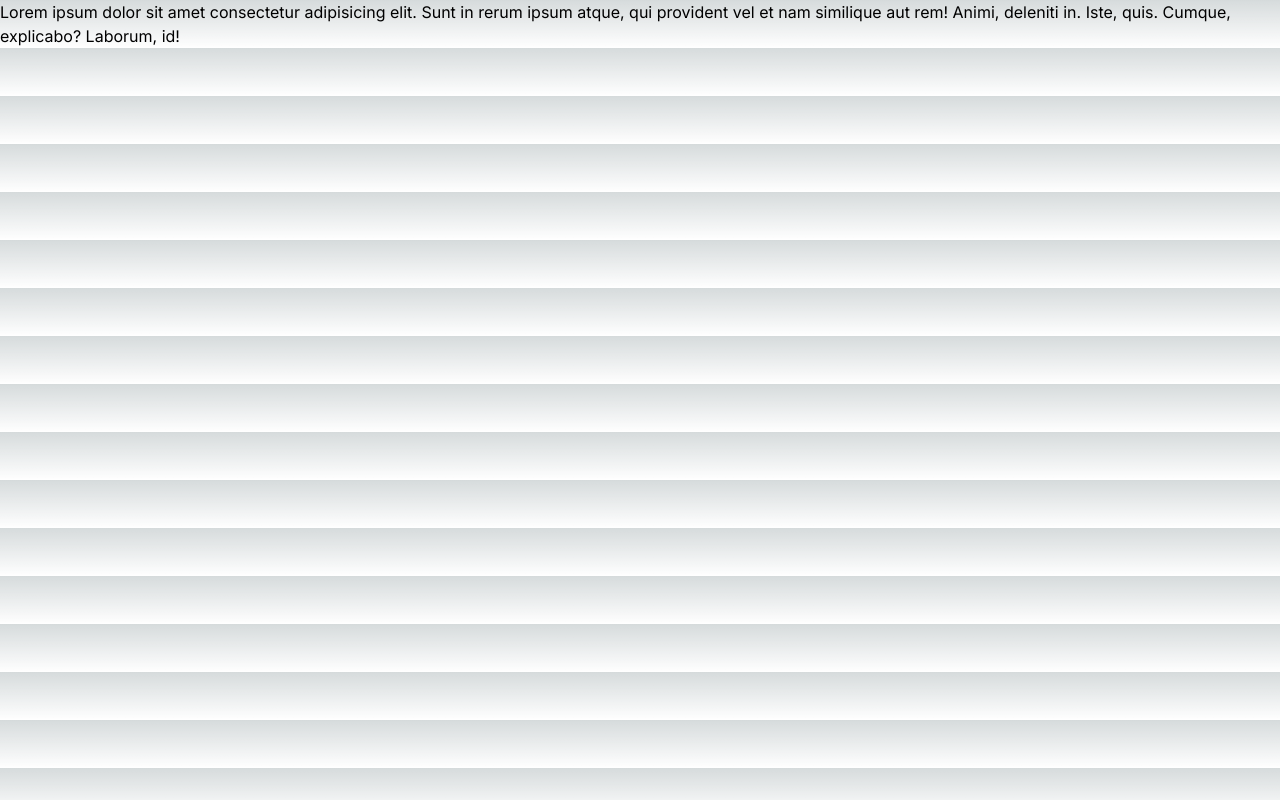
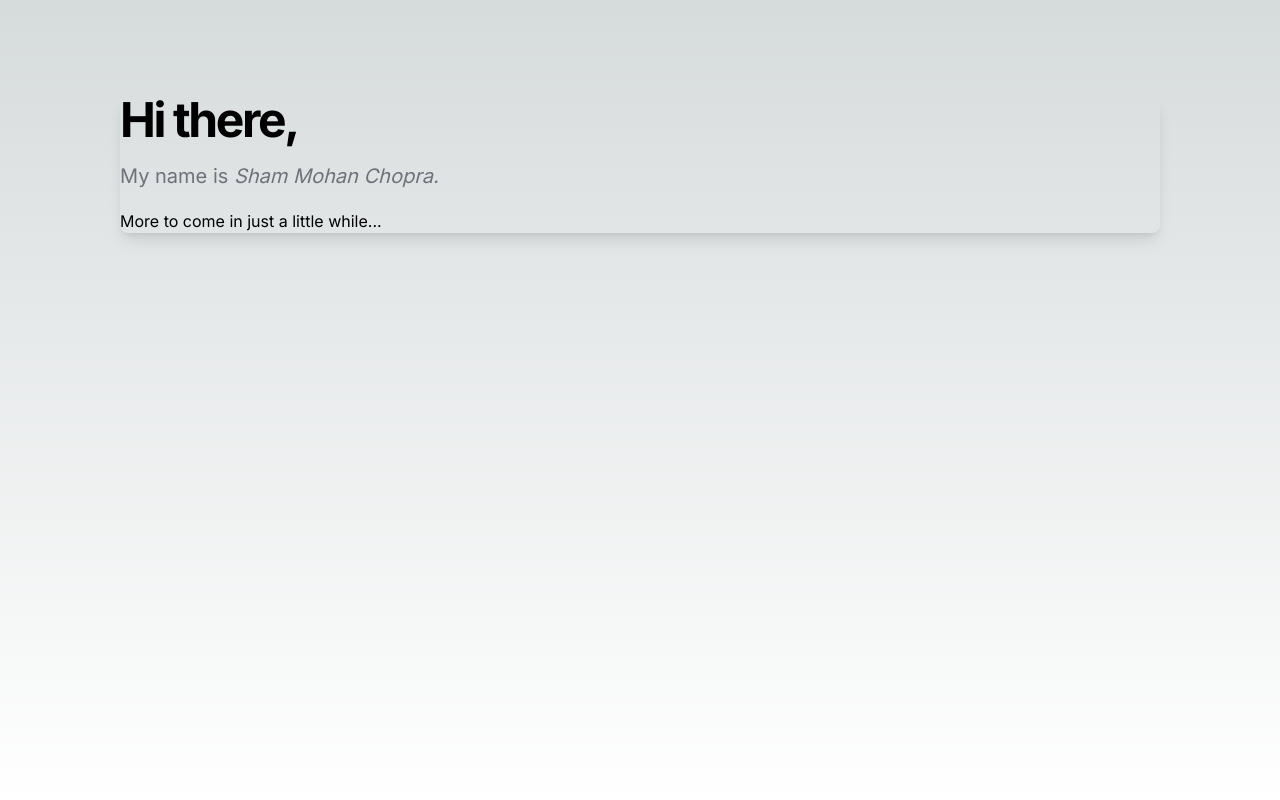
Before and after one commit to sidchopp/sm-chopra, a Next.js app: page /about in a window 1280 px wide. Built offline with nearby package versions, Linux system fonts and the light colour scheme.

Commit message:
about page, smoe css tweaks

```diff
--- a/app/about/page.tsx
+++ b/app/about/page.tsx
@@ -1,12 +1,20 @@
 const About = () => {
   return (
-    <div>
-      <p>
-        Lorem ipsum dolor sit amet consectetur adipisicing elit. Sunt in rerum
-        ipsum atque, qui provident vel et nam similique aut rem! Animi, deleniti
-        in. Iste, quis. Cumque, explicabo? Laborum, id!
-      </p>
-    </div>
+    <main className="flex min-h-screen flex-col items-center justify-between p-24">
+      <section className="w-full">
+        <div className="container space-y-12 px-4 md:px-6">
+          <article className="h-full flex flex-col rounded-lg shadow-lg overflow-hidden space-y-4">
+            <h1 className="text-4xl font-bold tracking-tighter sm:text-5xl">
+              Hi there,
+            </h1>
+            <p className="text-zinc-500 md:text-xl/relaxed lg:text-base/relaxed xl:text-xl/relaxed dark:text-zinc-400">
+              My name is<i> Sham Mohan Chopra.</i>
+            </p>
+            <p>More to come in just a little while...</p>
+          </article>
+        </div>
+      </section>
+    </main>
   );
 };
 
--- a/app/page.tsx
+++ b/app/page.tsx
@@ -11,13 +11,37 @@ export default async function Home() {
     <main className="flex min-h-screen flex-col items-center justify-between p-24">
       <section className="w-full pt-12">
         <div className="mx-auto container space-y-12 px-4 md:px-6">
-          <div className="flex flex-col items-center justify-center space-y-4 text-center">
-            <div className="space-y-2">
-              <h1 className="mb-4 text-4xl font-extrabold leading-none tracking-tight text-gray-900 md:text-5xl lg:text-6xl dark:text-white text-center py-10">
+          <div className="flex flex-col items-center justify-center  text-center">
+            <h1 className="mb-4 font-extrabold leading-none tracking-tight text-gray-900 text-4xl md:text-5xl lg:text-7xl dark:text-white text-center py-4">
+              <span className="text-blue-600 dark:text-blue-500">
                 Sham Mohan{" "}
-                <span className="text-blue-600 dark:text-blue-500">Chopra</span>
-              </h1>
-            </div>
+              </span>
+              Chopra
+            </h1>
+            <p className="pb-6 text-lg lg:text-xl font-normal text-gray-500 sm:px-16 xl:px-48 dark:text-gray-400">
+              "The purpose of our lives is to be happy." - Dalai Lama
+            </p>
+            <a
+              href="/about"
+              className="inline-flex items-center justify-center px-5 py-3 text-base font-medium text-center text-white bg-blue-500 rounded-lg hover:bg-blue-800 focus:ring-4 focus:ring-blue-300 dark:focus:ring-blue-900"
+            >
+              About me
+              <svg
+                className="w-3.5 h-3.5 ms-2 rtl:rotate-180"
+                aria-hidden="true"
+                xmlns="http://www.w3.org/2000/svg"
+                fill="none"
+                viewBox="0 0 14 10"
+              >
+                <path
+                  stroke="currentColor"
+                  stroke-linecap="round"
+                  stroke-linejoin="round"
+                  stroke-width="2"
+                  d="M1 5h12m0 0L9 1m4 4L9 9"
+                />
+              </svg>
+            </a>
           </div>
           <div className="space-y-12">
             <div className="grid gap-8 md:grid-cols-2 lg:grid-cols-3">
```
